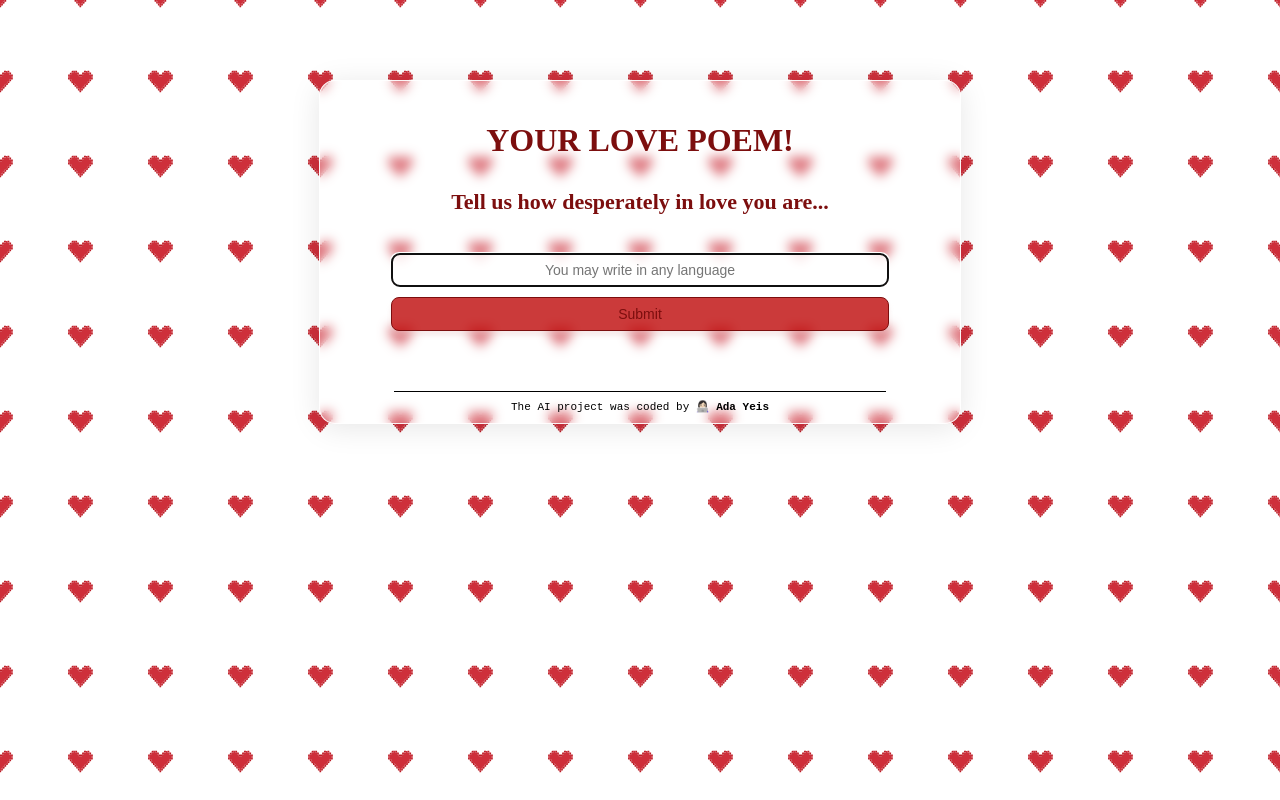
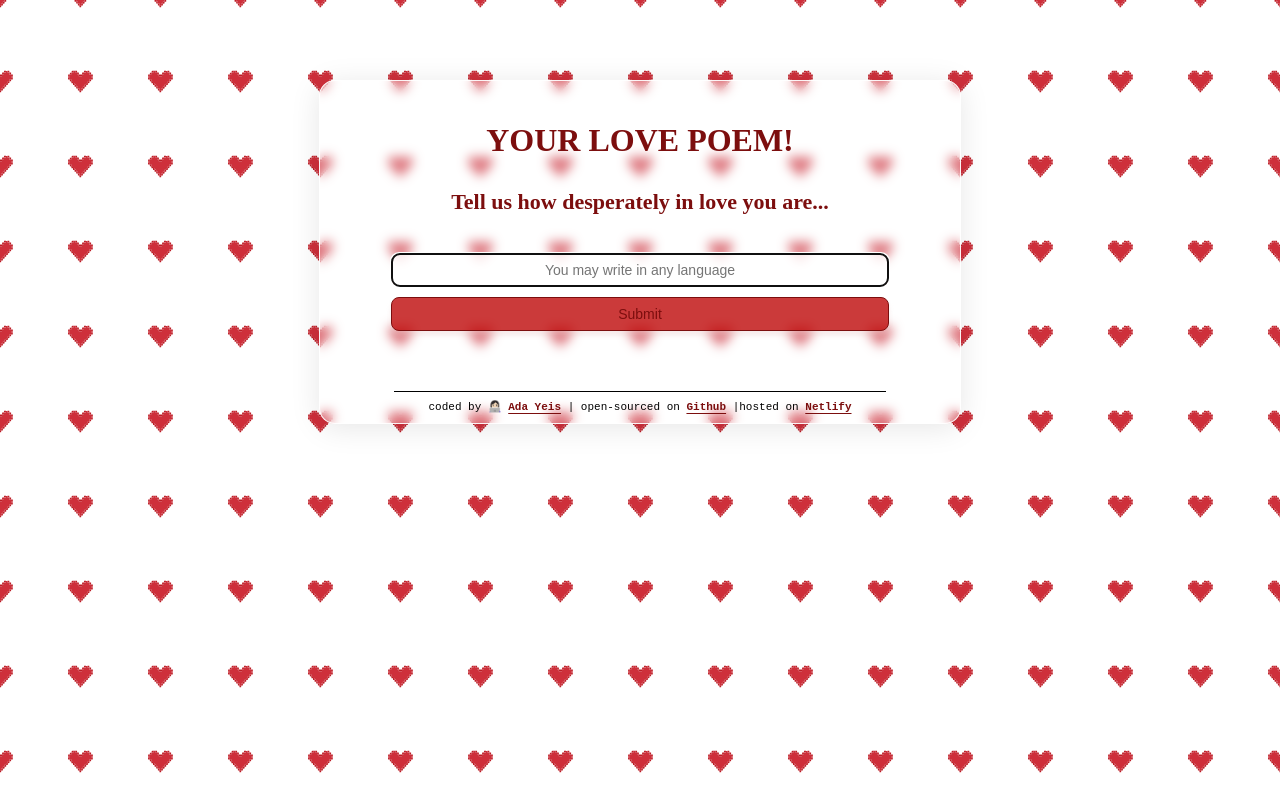
Before and after one commit to adayeis/poet-ai-project, a plain HTML site: page index.html in a window 1280 px wide. Drawn offline with nearby package versions, Linux system fonts and the light colour scheme.

Commit message:
added links

```diff
--- a/index.html
+++ b/index.html
@@ -28,7 +28,18 @@
         <input type="submit" />
       </form>
       <section class="poem-seciton" id="poem"></section>
-      <footer>The AI project was coded by 👩🏻‍💻 <strong>Ada Yeis</strong></footer>
+      <footer>
+        coded by 👩🏻‍💻
+        <a href="https://adayeis.com" target="_blank">Ada Yeis</a> |
+        open-sourced on
+        <a href="https://github.com/adayeis/poet-ai-project" target="_blank"
+          >Github</a
+        >
+        |hosted on
+        <a href="https://ai-poet-project-ada-yeis.netlify.app" target="_blank"
+          >Netlify</a
+        >
+      </footer>
     </main>
 
     <script src="src/index.js"></script>
--- a/src/style.css
+++ b/src/style.css
@@ -88,6 +88,14 @@ footer {
   padding-top: 8px;
 }
 
+a {
+  all: none;
+  text-decoration: underline;
+  text-underline-offset: 3px;
+  color: rgb(124, 14, 14);
+  font-weight: 600;
+}
+
 @media (max-width: 450px) {
   label {
     font-size: 16px;
```
